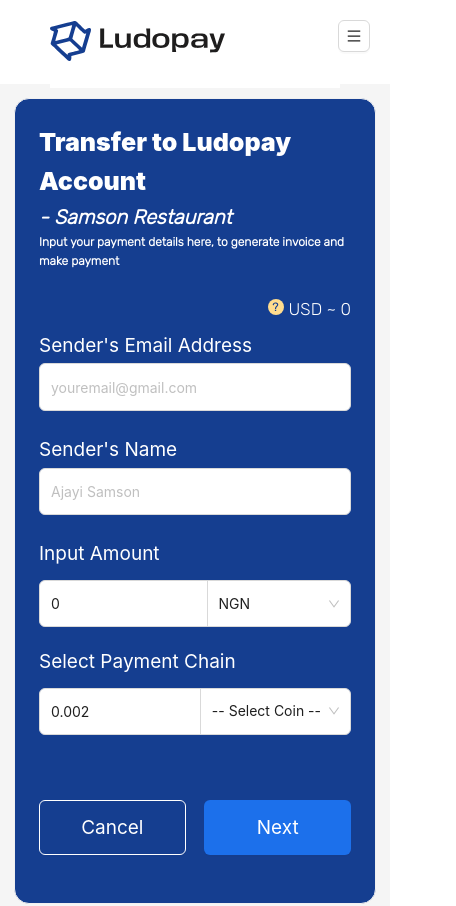
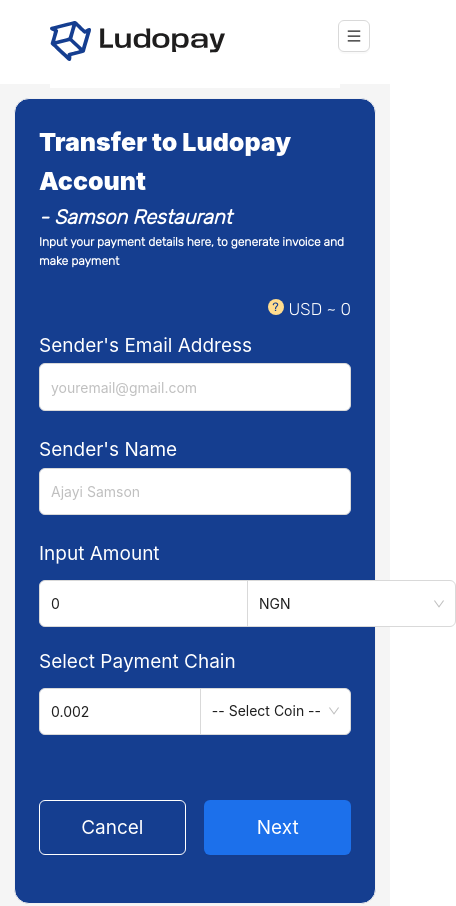
Before and after one commit to samso9ite/LudoPayLandingPage, a React (Create React App) app: page /transfer in a window 390 px wide. Shown: the top 906 px of the page, 456 px wide, since content can reach past the window. Built offline with nearby package versions, Linux system fonts and the light colour scheme.

Commit message:
Responsiveness

```diff
--- a/src/components/PaymentFormCard/index.jsx
+++ b/src/components/PaymentFormCard/index.jsx
@@ -27,7 +27,8 @@
         input: {
             marginTop:"0.2em",
             height:"3.4em",
-            flex:1
+            flex:1,
+
         },
         card: {
             backgroundColor:"#153E90",
@@ -113,11 +114,21 @@
                             onChange={(e) => setSenderName(e.target.value) }
                         />
                     </FormItem>
-                    <Space direction="vertical" >
-                        <label htmlFor="name" style={style.label} >Input Amount</label>
-                        <Space.Compact style={{width:!isMobile ? "27.6em" : "100%"}}>
-                            <Input type="number" defaultValue="200,000" onChange={(e) => (setInputAmount(e.target.value))} value={inputAmount} style={{ ...style.input }}/>
-                            <Select defaultValue="NGN"  options={currOptions} style={style.input}/>
+                    <Space direction="vertical">
+                        <label htmlFor="name" style={style.label}>Input Amount</label>
+                        <Space.Compact style={{ width: !isMobile ? "27.6em" : undefined }}>
+                            <Input
+                                type="number"
+                                defaultValue="200,000"
+                                onChange={(e) => setInputAmount(e.target.value)}
+                                value={inputAmount}
+                                style={{ ...style.input, minWidth: isMobile ? "67%" : undefined }}
+                            />
+                            <Select
+                                defaultValue="NGN"
+                                options={currOptions}
+                                style={{ ...style.input,   minWidth: isMobile ? "67%" : undefined }}
+                            />
                         </Space.Compact>
                     </Space>
                     <Space direction="vertical" style={{marginTop:"1.4em"}}>
```
